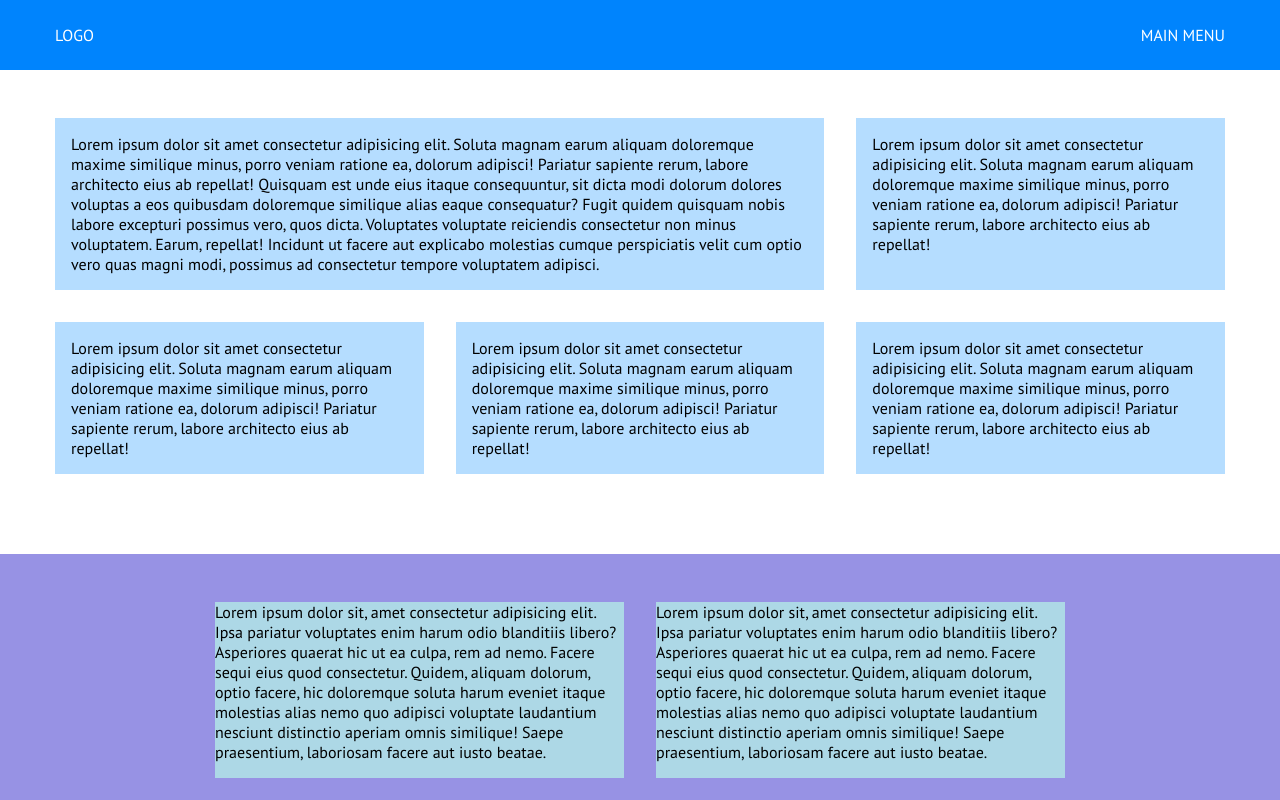
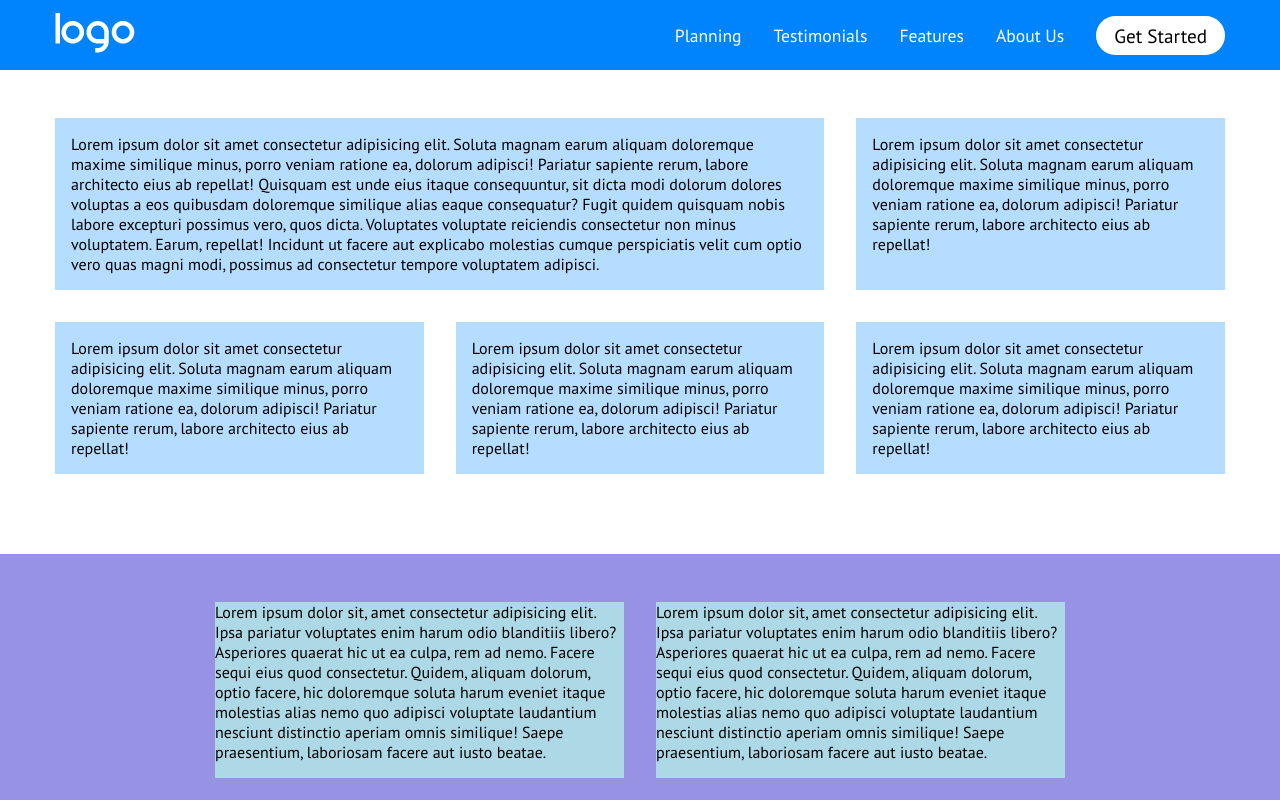
Before and after one commit to andrea-mangiapia/htmlcss-responsive-layout, a plain HTML site: page index.html in a window 1280 px wide. Shown: the top 800 px of the page. Drawn offline with Linux system fonts and the light colour scheme.

Commit message:
add content header

```diff
--- a/css/style.css
+++ b/css/style.css
@@ -42,7 +42,6 @@ img {
 header {
     background-color: #0084fd;
     height: 70px;
-    color: white;
 }
 nav {
     display: flex;
@@ -50,6 +49,11 @@ nav {
     align-items: center;
     height: 100%;
 }
+/* Burger Button */
+.burger-button {
+    font-size: 1.5rem;
+}
+/* Main Menu */
 .main-menu {
     display: none;
 }
@@ -192,12 +196,35 @@ footer {
 **************/
 @media screen and (min-width: 992px) {
     /*** HEADER ***/
+    /* Burger Button */
+    .burger-button {
+        display: none;
+    }
+    /* Main Menu */
     .main-menu {
         display: block;
     }
-    .burger-button {
-        display: none;
+    .main-menu ul {
+        display: flex;
+        list-style-type: none;
+        align-items: center;
     }
+    .main-menu li {
+        padding-left: 2rem;
+    }
+    .main-menu li a {
+        text-decoration: none;
+        color: white;
+        font-size: 1.1rem;
+    }
+    li .cta-menu a {
+        font-size: 1.2rem;
+        color: black;
+        padding: 7px 18px;
+        background-color: white;
+        border-radius: 30px;
+    }
+
     /*** MAIN ***/
     /* Section Strategic */
     .container-medium {
--- a/index.html
+++ b/index.html
@@ -15,18 +15,37 @@
 <body>
     <!-- HEADER -->
     <header class="mobile-container">
-        <nav class="container">
+        <nav class="container c-white">
             <!-- Logo -->
             <div class="logo">
-                LOGO
+                <a href="#"><img src="img/logo.png" alt="Logo"></a>
             </div>
             <!-- Burger Button -->
             <div class="burger-button">
-                BURGER
+                <i class="fa-solid fa-bars"></i>
             </div>
             <!-- Main Manu -->
             <div class="main-menu">
-                MAIN MENU
+                <nav>
+                    <ul>
+                        <li>
+                            <a href="#">Planning</a>
+                        </li>
+                        <li>
+                            <a href="#">Testimonials</a>
+                        </li>
+                        <li>
+                            <a href="#">Features</a>
+                        </li>
+                        <li>
+                            <a href="#">About Us</a>
+                        </li>
+                        <li>
+                            <span class="cta-menu"><a href="#">Get Started</a></span>
+                        </li>
+
+                    </ul>
+                </nav>
             </div>
         </nav>
     </header>
```
